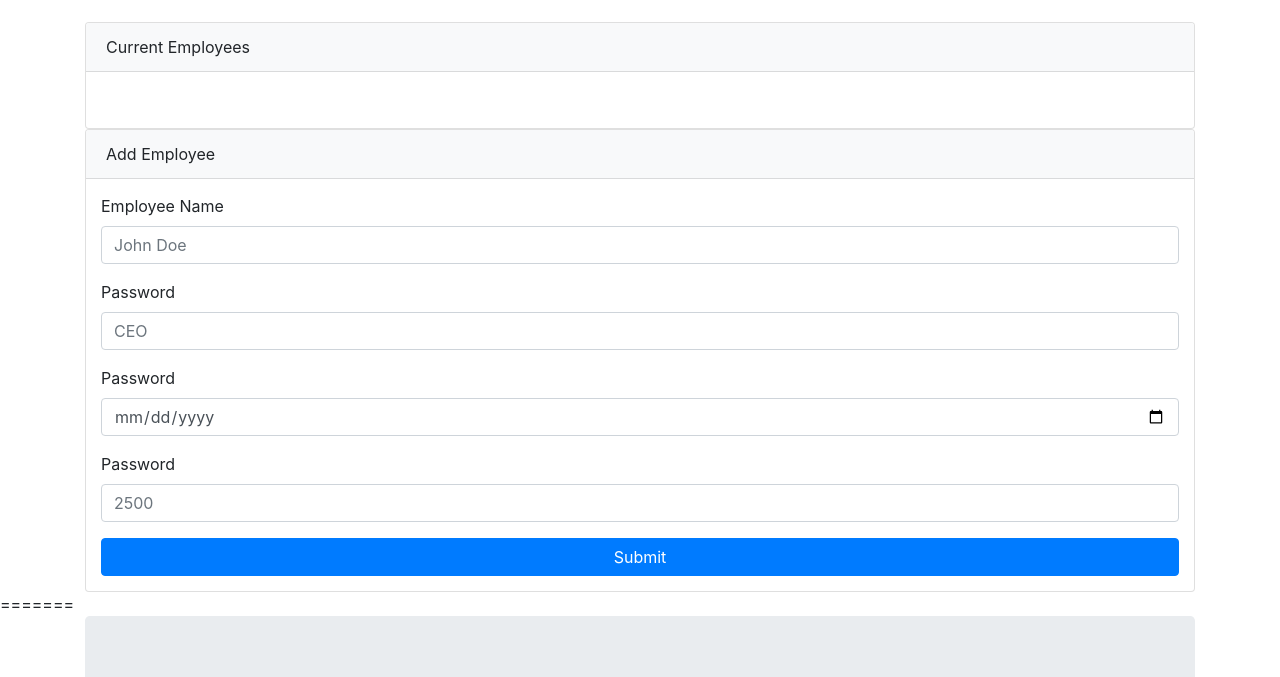
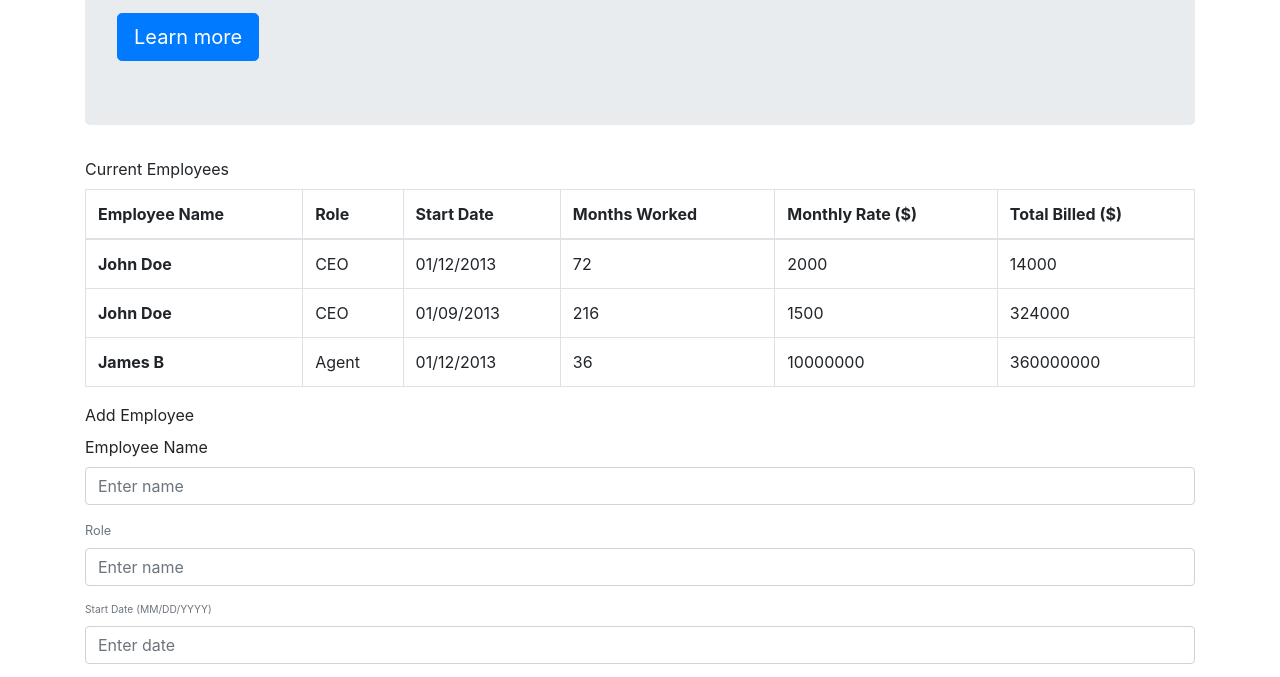
Before and after one commit to elaine-drum-female/employeedata, a plain HTML site: page index.html in a window 1280 px wide. Shown: the part 275-952 px from the top of the page. Drawn offline with nearby package versions, Linux system fonts and the light colour scheme.

Commit message:
updated with changes

```diff
--- a/index.html
+++ b/index.html
@@ -12,44 +12,6 @@
 </head>
 
 <body>
-<<<<<<< HEAD
-    <div class="container">
-        <div class="jumbotron-fluid">
-            <header>
-                <h1>Employee Data Management</h1>
-                <h3 class="text-muted">A Comprehensive Directory of Employee Billable Hours</h3>
-            </header>
-            <div class="card">
-                <div class="card-header bg-light">Current Employees</div>
-                <div class="card-body">
-                    <div class="table"></div>
-                </div>
-            </div>
-            <div class="card">
-                <div class="card-header bg-light">Add Employee</div>
-                <form class="input-form">
-                    <div class="form-group">
-                        <label for="name">Employee Name</label>
-                        <input type="text" class="form-control" id="name" placeholder="John Doe">
-                    </div>
-                    <div class="form-group">
-                        <label for="role">Password</label>
-                        <input type="text" class="form-control" id="role" placeholder="CEO">
-                    </div>
-                    <div class="form-group">
-                        <label for="start-date">Password</label>
-                        <input type="date" class="form-control" id="start-date" placeholder="01/01/1970">
-                    </div>
-                    <div class="form-group">
-                        <label for="rate">Password</label>
-                        <input type="number" class="form-control" id="rate" placeholder="2500">
-                    </div>
-                    <button id="submit" type="submit" class="btn btn-primary">Submit</button>
-                </form>
-            </div>
-        </div>
-    </div>
-=======
     <div class="container-fluid">
         <div class="container">
 
@@ -137,7 +99,6 @@
 
 
         <!--container-fluid-->
->>>>>>> 30a8e106c5a7405a16f630c893c0b4892cdb00bf
 </body>
 <script src="https://ajax.googleapis.com/ajax/libs/jquery/3.3.1/jquery.min.js"></script>
 <script src="assets/javascript/app.js"></script>
```
